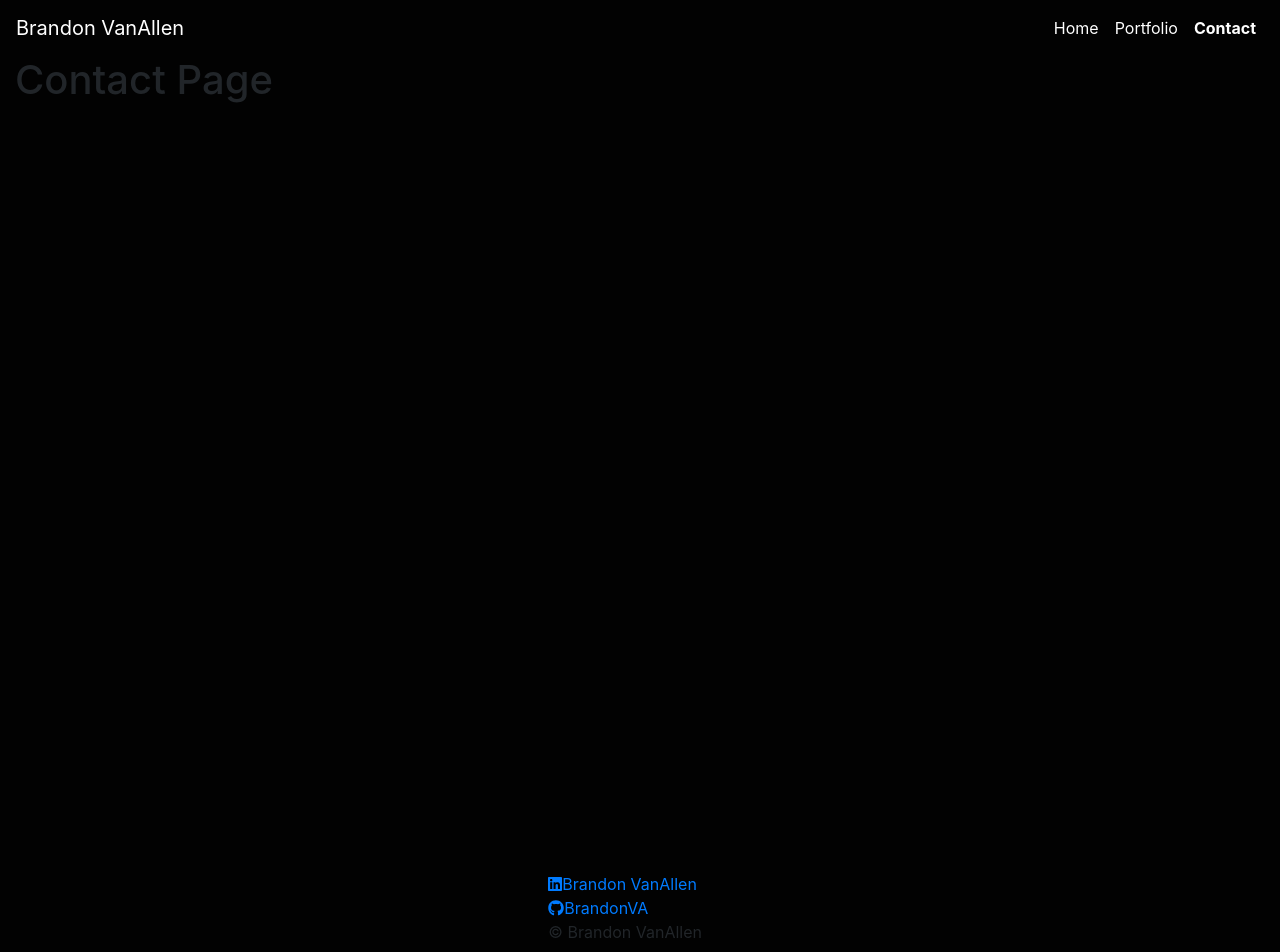
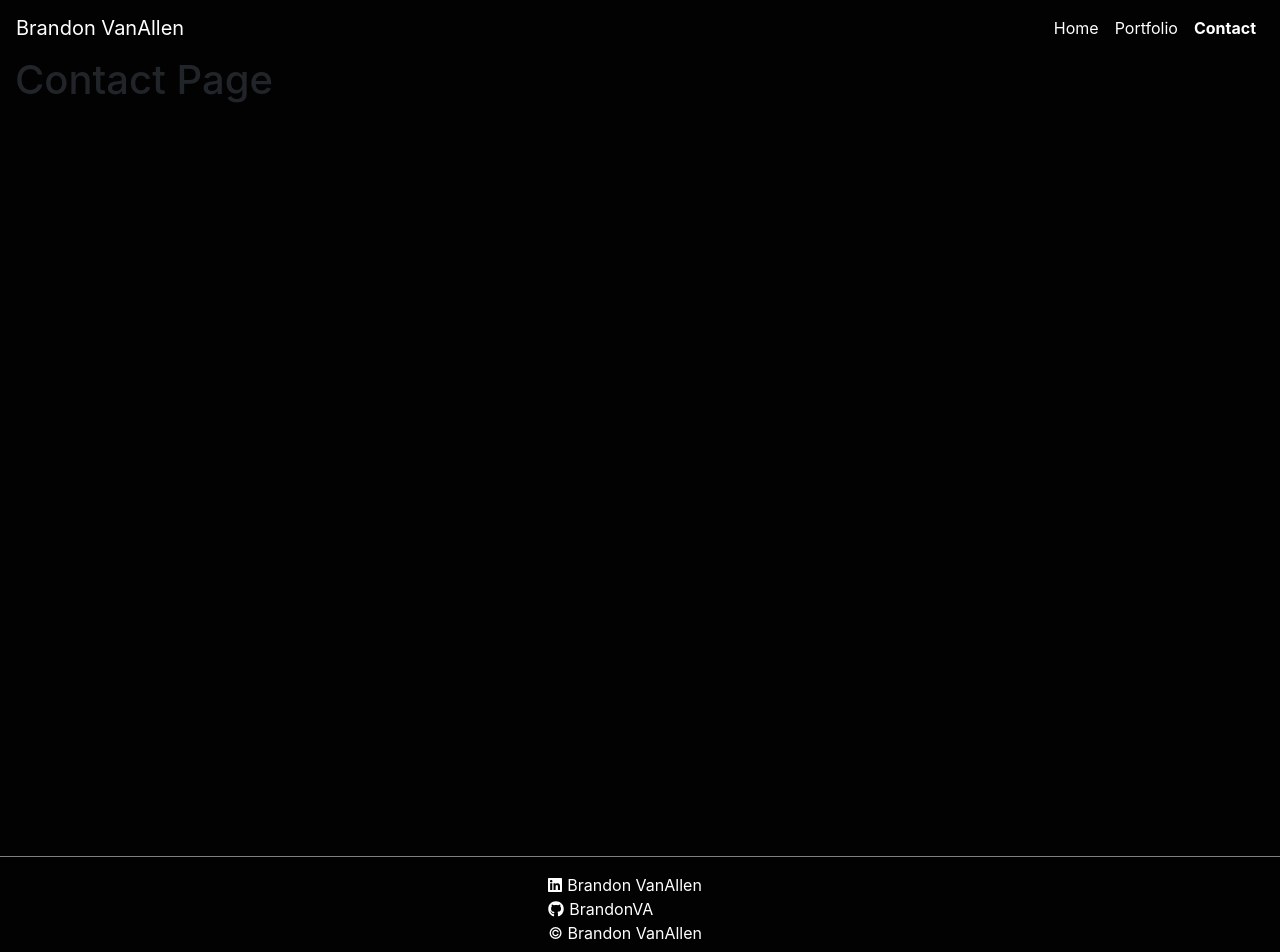
Before and after one commit to BrandonVA/BrandonVA.github.io, a React (Create React App) app: page /contact in a window 1280 px wide. Shown: the top 952 px of the page. Built offline with nearby package versions, Linux system fonts and the light colour scheme.

Commit message:
Added basic styels.

```diff
--- a/src/components/Footer/style.css
+++ b/src/components/Footer/style.css
@@ -1,3 +1,11 @@
 .footer {
   background: #020202;
+  border-top: 1px solid grey;
 }
+.footerIcon {
+  margin-right: 5px;
+}
+.footer a,
+p {
+  color: white;
+}
```
